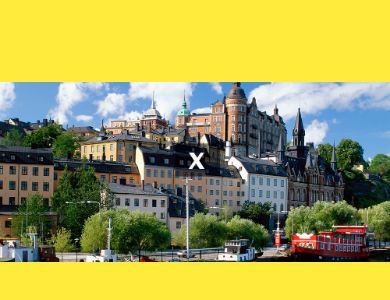
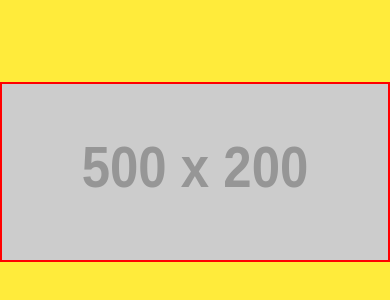
Before and after one commit to faikturan/rncourse, a React Native app: screen / in a window 390 px wide. Shown: the part 250-550 px from the top of the page. Built offline with nearby package versions, Linux system fonts and the light colour scheme.

Commit message:
Image 2 resizdeMode anlatıldı

```diff
--- a/App.js
+++ b/App.js
@@ -2,11 +2,20 @@ import React, {Component} from 'react';
 import { Platform, StyleSheet, Image, View, } from 'react-native';
 
 export default class App extends Component {
+    /*
+    resizeMode
+    -cover
+    -contain
+    -stretch
+    -repeat
+    -center
+     */
     render(){
         return (
             <View style={styles.container}>
-            <Image style={{width:'100%', height:180}}
-                       source={require('./src/assets/sweden.jpeg')} />
+            <Image resizeMode={'stretch'}
+                style={{width:'100%', height:180, borderWidth:2, borderColor:'red'}}
+                       source={{uri:'http://via.placeholder.com/500X200'}} />
             </View>
     );
     }
```
